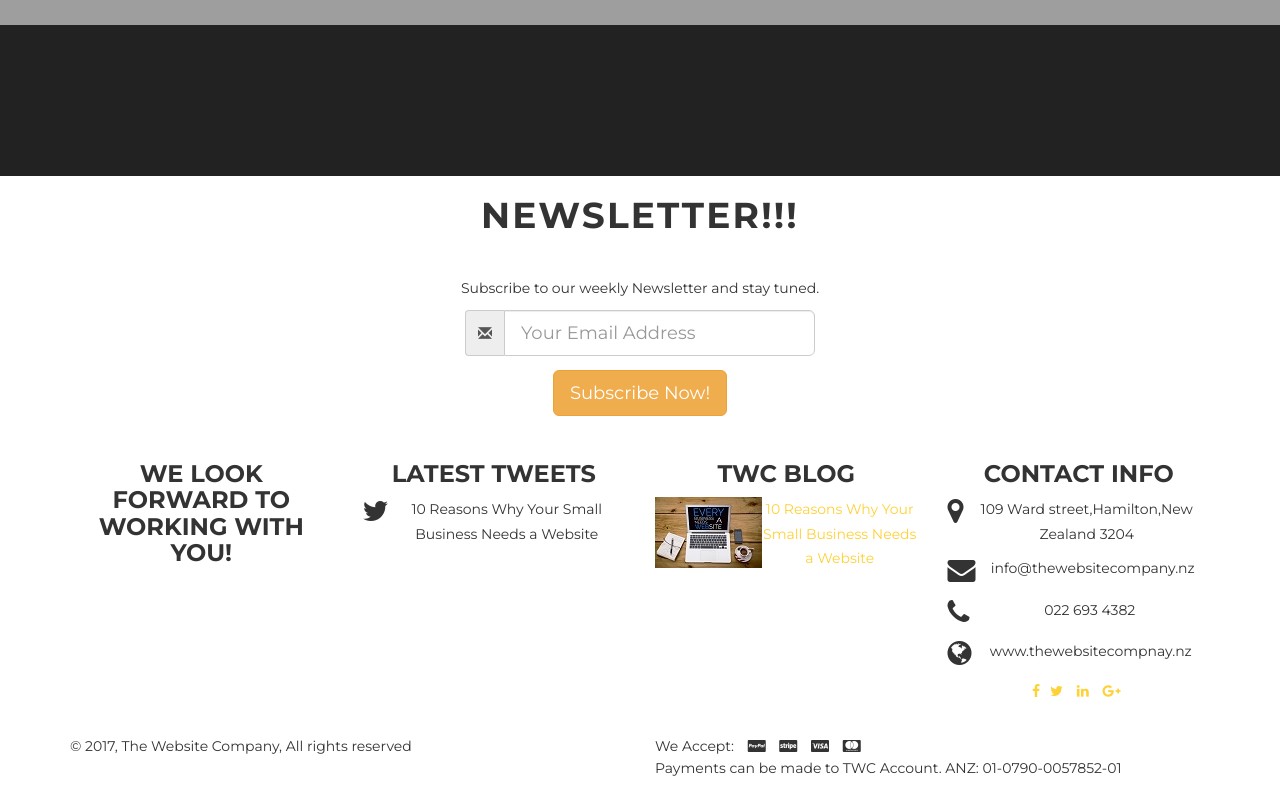
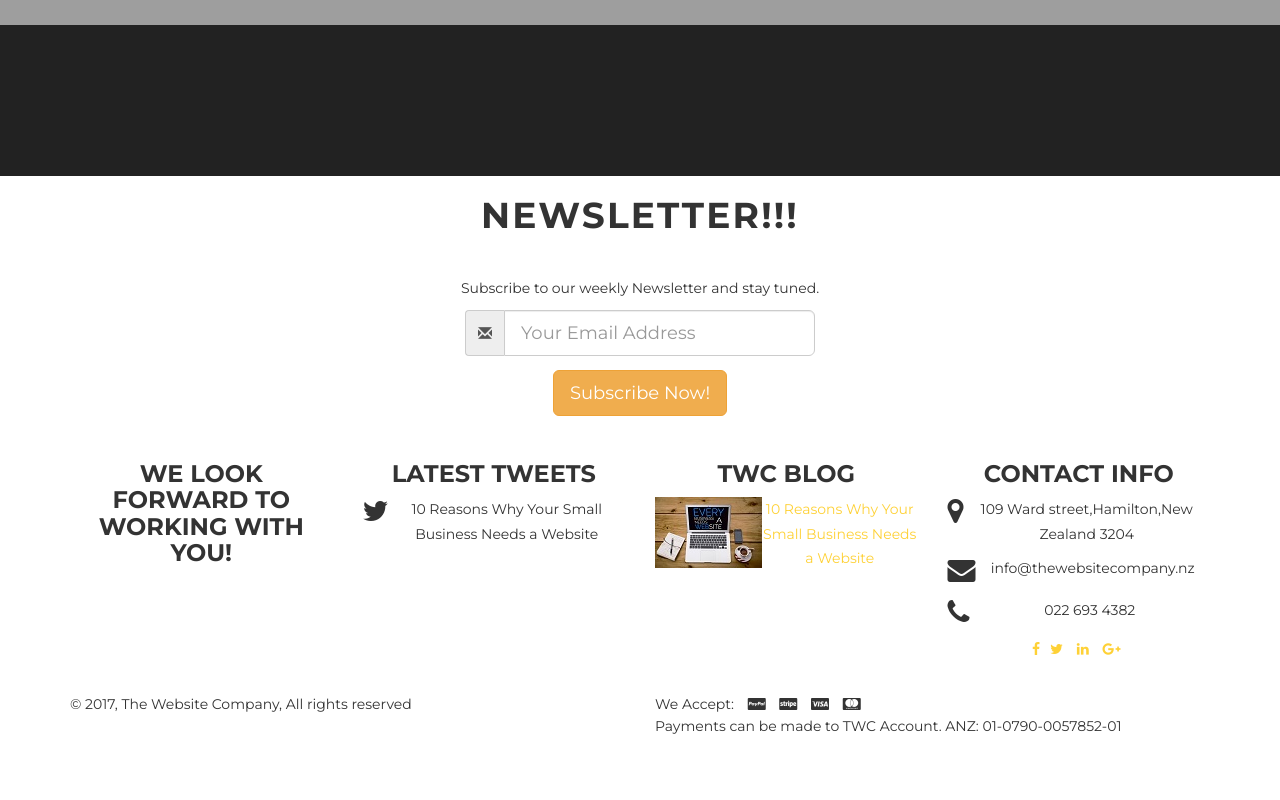
Before and after one commit to Xirui/thewebsitecompany, a website: page index.html in a window 1280 px wide. Shown: the part 5554-6354 px from the top of the page. After the commit the page ends 6313 px from the top, so only its background shows below. Drawn offline with nearby package versions, Linux system fonts and the light colour scheme; some packages are replaced by stand-ins of ours; grey boxes are pictures that could not be loaded; a web font is replaced by a local one.

Commit message:
Removed www.thewebsitecompany.nz from the footer

```diff
--- a/index.html
+++ b/index.html
@@ -541,13 +541,6 @@ FOOTER
 
 									</p>
 
-									<p class="clearfix">
-
-										<span class="contact-icon pull-left"><i class="fa fa-globe fa-2x"></i></span>
-
-										<span class="contact-details">www.thewebsitecompnay.nz</span>
-
-									</p>
 
                                     							<div class="social-widget-links">
 
```
